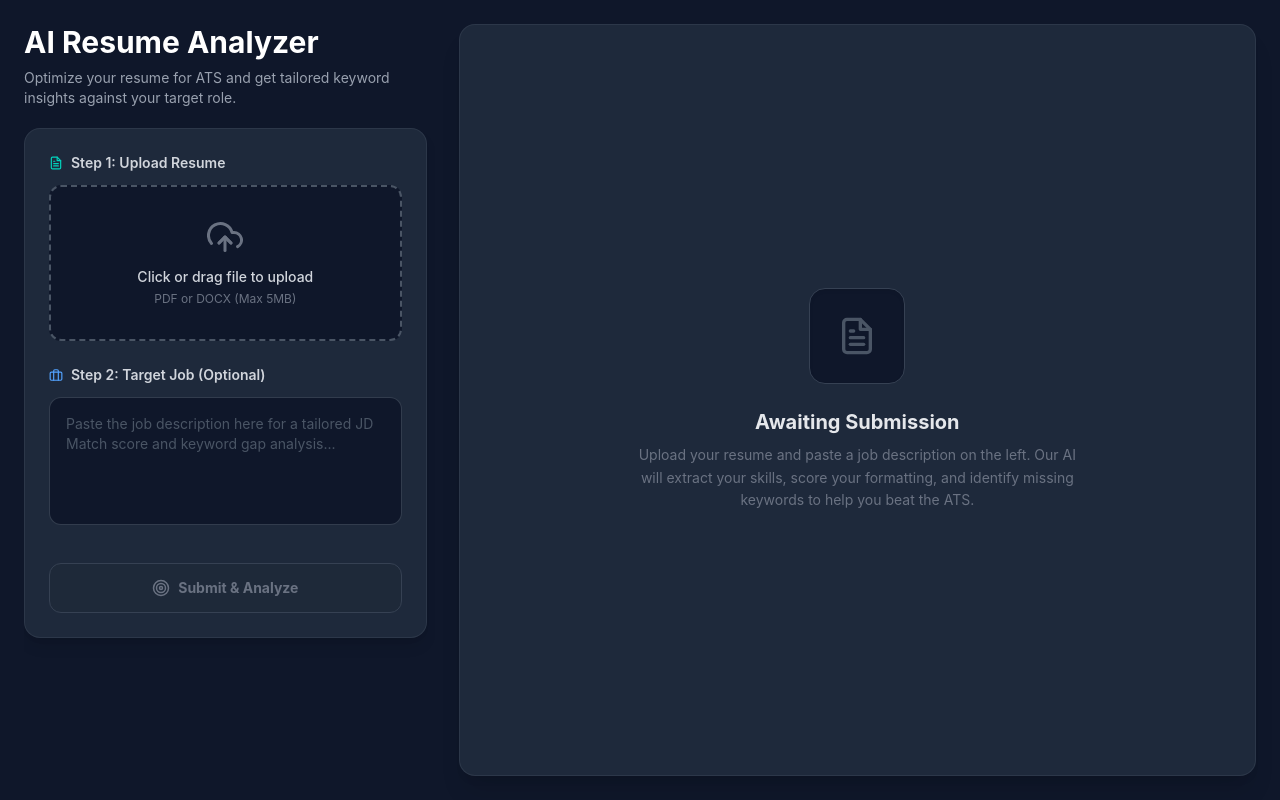
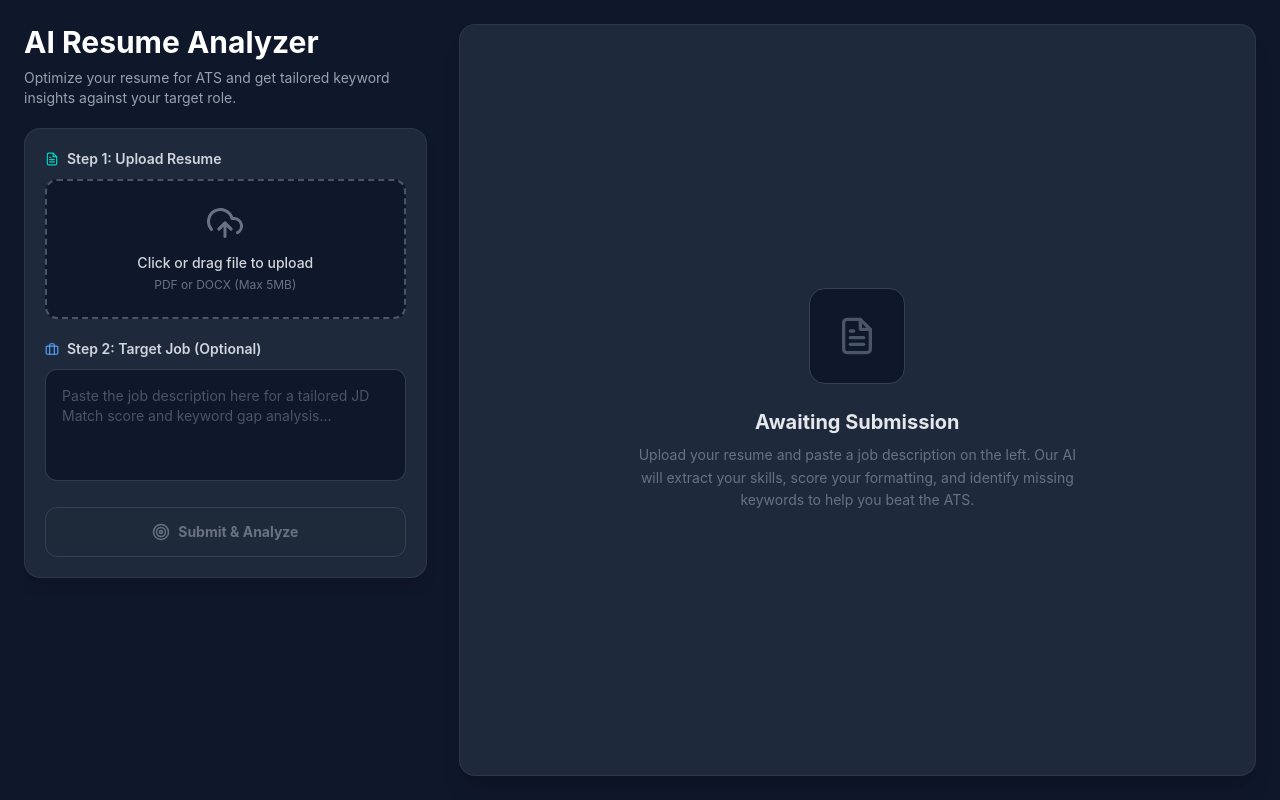
Before and after one commit to Ritam771/CareerPilot, a React (Vite) app: page /ai-resume-analyzer in a window 1280 px wide. Built offline with nearby package versions, Linux system fonts and the light colour scheme.

Commit message:
Fix overflow and add scroll to AIResumeAnalyzer form so Submit button is visible

```diff
--- a/src/pages/AIResumeAnalyzer.jsx
+++ b/src/pages/AIResumeAnalyzer.jsx
@@ -95,33 +95,31 @@ const AIResumeAnalyzer = () => {
       fileInputRef.current.value = "";
     }
   };
-  {errorMessage && (
-  <p className="mt-2 text-sm text-red-500">{errorMessage}</p>
-)}
+
   return (
     <div className="flex h-screen bg-[#0f172a] text-white p-6 gap-6 font-sans w-full overflow-hidden">
 
       {/* ================= LEFT COLUMN: UPLOAD & FORM ================= */}
       <div className="w-1/3 flex flex-col gap-5 shrink-0 h-full overflow-y-auto pb-6 pr-2 custom-scrollbar">
 
-        <div>
+        <div className="shrink-0">
           <h1 className="text-3xl font-bold mb-2">AI Resume Analyzer</h1>
           <p className="text-gray-400 text-sm">
             Optimize your resume for ATS and get tailored keyword insights against your target role.
           </p>
         </div>
 
-        <div className="bg-[#1e293b] rounded-2xl border border-gray-700/60 p-6 flex flex-col relative overflow-hidden shadow-lg">
+        <div className="bg-[#1e293b] rounded-2xl border border-gray-700/60 p-5 flex flex-col shrink-0 relative shadow-lg">
 
           {/* Section 1: Resume Upload */}
-          <div className="mb-6">
-            <h3 className="text-sm font-semibold text-gray-300 mb-3 flex items-center gap-2">
+          <div className="mb-5">
+            <h3 className="text-sm font-semibold text-gray-300 mb-2.5 flex items-center gap-2">
               <FiFileText className="text-teal-400" /> Step 1: Upload Resume
             </h3>
 
             <div
               onClick={() => !isAnalyzing && fileInputRef.current?.click()}
-              className={`border-2 border-dashed rounded-xl p-8 text-center transition-all duration-200 flex flex-col items-center justify-center min-h-[140px] ${
+              className={`border-2 border-dashed rounded-xl p-6 text-center transition-all duration-200 flex flex-col items-center justify-center min-h-[120px] ${
                 isAnalyzing ? 'border-gray-700 bg-gray-800/50 cursor-not-allowed opacity-70' :
                 resumeFile ? 'border-teal-500/50 bg-teal-900/10 cursor-pointer hover:bg-teal-900/20' :
                 'border-gray-600 bg-[#0f172a] cursor-pointer hover:border-teal-400/50 hover:bg-[#162137]'
@@ -155,8 +153,8 @@ const AIResumeAnalyzer = () => {
           </div>
 
           {/* Section 2: Job Description */}
-          <div className="mb-8">
-            <h3 className="text-sm font-semibold text-gray-300 mb-3 flex items-center gap-2">
+          <div className="mb-5">
+            <h3 className="text-sm font-semibold text-gray-300 mb-2.5 flex items-center gap-2">
               <FiBriefcase className="text-blue-400" /> Step 2: Target Job (Optional)
             </h3>
             <textarea
@@ -164,9 +162,14 @@ const AIResumeAnalyzer = () => {
               onChange={(e) => setJobDescription(e.target.value)}
               disabled={isAnalyzing}
               placeholder="Paste the job description here for a tailored JD Match score and keyword gap analysis..."
-              className="w-full bg-[#0f172a] border border-gray-600/60 rounded-xl p-4 text-sm text-gray-200 focus:outline-none focus:border-blue-500 h-32 resize-none transition-colors placeholder-gray-600 disabled:opacity-50 disabled:cursor-not-allowed"
+              className="w-full bg-[#0f172a] border border-gray-600/60 rounded-xl p-4 text-sm text-gray-200 focus:outline-none focus:border-blue-500 h-28 resize-none transition-colors placeholder-gray-600 disabled:opacity-50 disabled:cursor-not-allowed"
             />
           </div>
+
+          {/* Error Message */}
+          {errorMessage && (
+            <p className="mb-4 text-sm text-red-400">{errorMessage}</p>
+          )}
 
           {/* Section 3: Submit Action */}
           <div className="mt-auto">
```
